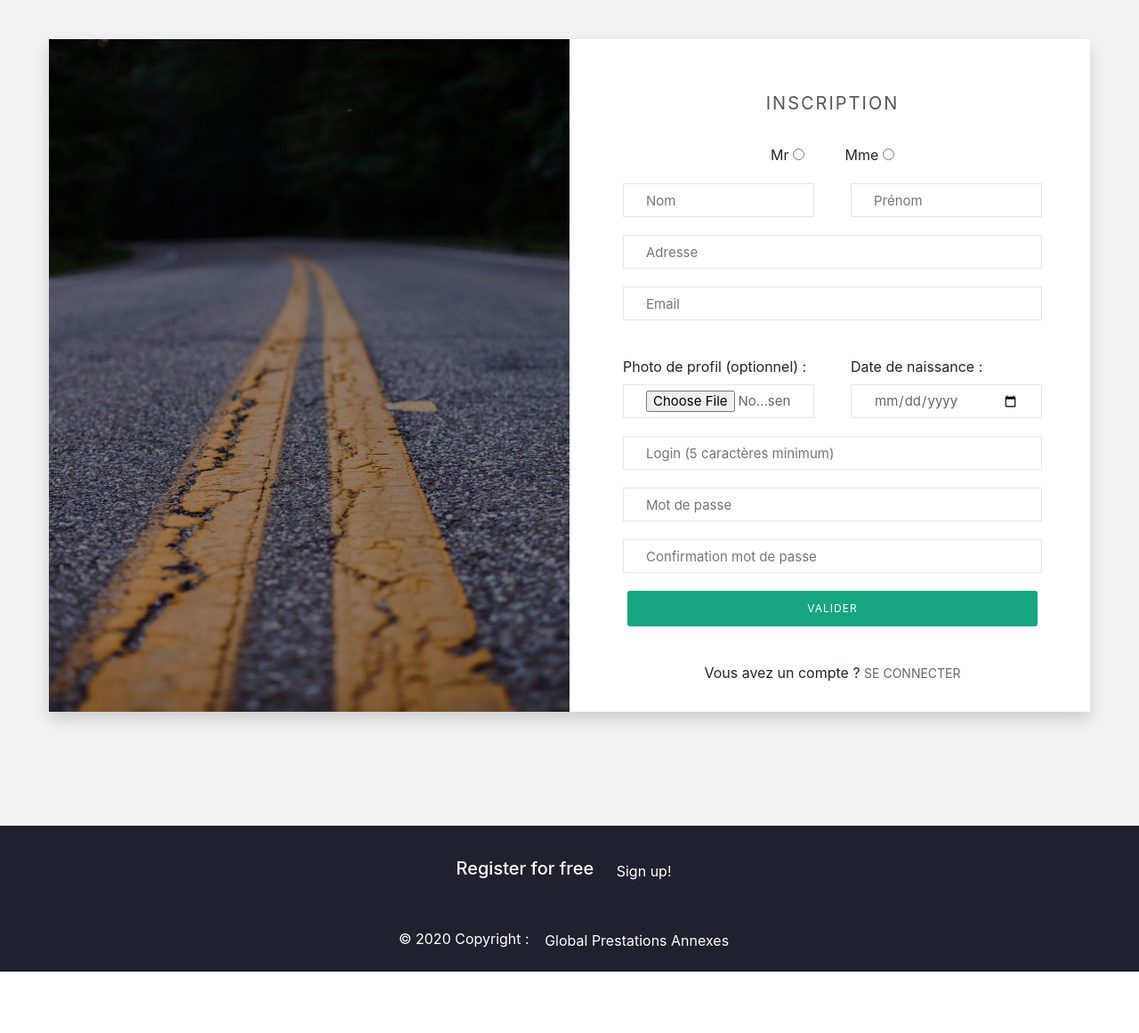
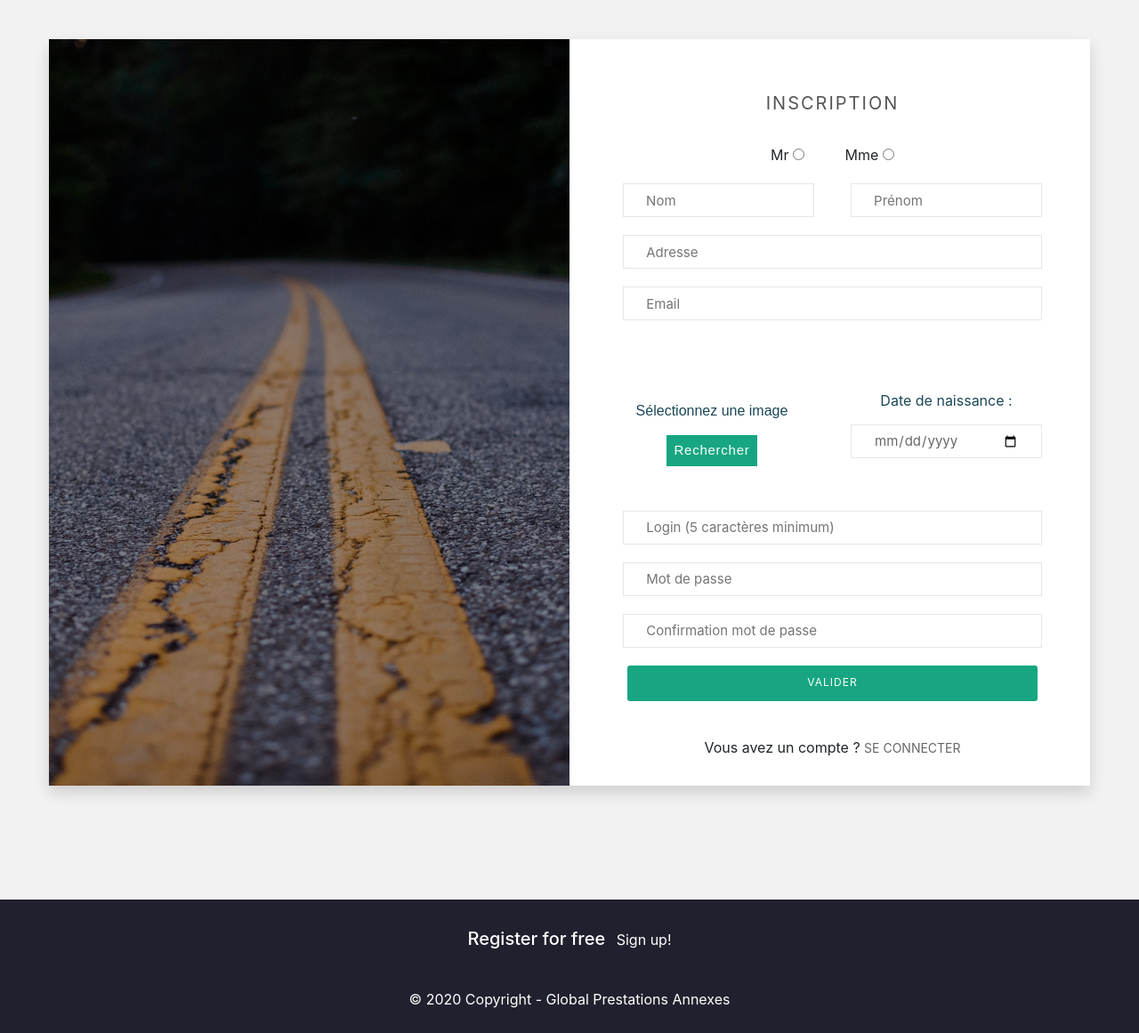
Before and after one commit to adrien-gonzalez/GPA, a PHP site: page /sources/inscription.php in a window 1280 px wide. Shown: the part 56-1217 px from the top of the page at 89% size. Before the commit the page ends 1148 px from the top, so only its background shows below. Run offline with PHP 8.4, Linux system fonts and the light colour scheme; some libraries are stand-ins or nearby versions.

Commit message:
Inscription termineée avec possibilité de rajout photo de profil

```diff
--- a/css/formulaire/form.css
+++ b/css/formulaire/form.css
@@ -56,16 +56,6 @@
 .limiter textarea:focus, input:focus {
   border-color: transparent !important;
 }
-
-/*.limiter input::-webkit-input-placeholder { color: #999999;}
-.limiter input:-moz-placeholder { color: #999999;}
-.limiter input::-moz-placeholder { color: #999999;}
-.limiter input:-ms-input-placeholder { color: #999999;}
-
-.limiter textarea::-webkit-input-placeholder { color: #999999;}
-.limiter textarea:-moz-placeholder { color: #999999;}
-.limiter textarea::-moz-placeholder { color: #999999;}
-.limiter textarea:-ms-input-placeholder { color: #999999;}*/
 
 /*---------------------------------------------*/
 .limiter button {
@@ -244,7 +234,8 @@
 }
 
 input.input100 {
-  height: 100%;
+  height: 99%;
+  width: 99.9%;
 }
 
 /*---------------------------------------------*/
@@ -254,8 +245,8 @@ input.input100 {
   display: block;
   width: calc(100% + 2px);
   height: calc(100% + 2px);
-  top: -1px;
-  left: -1px;
+ /* top: -1px;
+  left: -1px;*/
   pointer-events: none;
   border: 1px solid #17A681;
   visibility: hidden;
@@ -481,6 +472,85 @@ path{
 }
 
 svg{
-  margin-left: -15%;
+
+  right: 5px;
+  position: absolute;
   cursor: pointer
 }
+
+
+.champ_vide{
+
+  position: absolute;
+  top : 120px;
+  color: #C0392B;
+  font-size: 18px;
+}
+
+@media (max-width: 576px) {
+
+  .champ_vide{
+
+    position: absolute;
+    top : 155px;
+    color: #C0392B;
+    font-size: 18px;
+  }
+
+}
+
+.naissance_input{
+
+  display: flex;
+  justify-content: center;
+  flex-direction: column;
+}
+
+
+.container2{
+  width: 200px;
+  margin: 50px auto;
+  font-family: sans-serif;
+}
+
+label{
+  display: block;
+  max-width: 200px;
+  margin: 0 auto 15px;
+  text-align: center;
+  word-wrap: break-word;
+  color: #1a4756;
+}
+
+.hidden, #uploadImg:not(.hidden) + label{
+  display: none;
+}
+
+#fileToUpload{
+  display: none;
+  margin: 0 auto;
+}
+
+#upload{
+  display: block;
+  padding: 6px 8px;
+  border: 0;
+  margin: 0 auto;
+  font-size: 15px;
+  letter-spacing: 0.05em;
+  cursor: pointer;
+  background: #17A681;
+  color: #fff;
+  outline: none;
+  transition: .2s;
+}
+
+#upload:hover{
+
+  background: #0D836E;
+}
+
+img{
+  display: block;
+  margin: 0 auto 15px;
+}
--- a/css/style.css
+++ b/css/style.css
@@ -229,15 +229,21 @@ footer{
   background-color: #21202E;
   color: white;
   margin-top: 10%;
+  padding: 10px;
 }
 
 footer a{
 
   text-decoration: none;
   color: white;
+  transition: 0.2s;
 }
 
+footer a:hover{
 
+  color: #909097;
+  text-decoration: none;
+}
 
 .green{
 
@@ -252,5 +258,6 @@ footer a{
   background-color: #0D836E;
 }
 .green:focus{
+
   outline: 0;
 }
--- a/js/log/inscription.js
+++ b/js/log/inscription.js
@@ -8,7 +8,7 @@ $(document).ready(function (){
 		   $("#password1").val() != "" && $("#password2").val() != "" &&
 		   $('#homme').is(':checked') || $('#femme').is(':checked') )
 		{
-
+				$(".champ_vide").remove()
 				genre     = document.querySelector('input[name="genre"]:checked').value;
 				nom 	  = $("#nom"      ).val()
 				prenom    = $("#prenom"   ).val()
@@ -24,9 +24,27 @@ $(document).ready(function (){
 		       	type: 'POST',
 		       	data: {genre: genre, nom: nom, prenom: prenom, adresse: adresse, email: email, naissance: naissance,
 		       			login: login, password1: password1, password2: password2},
+
 			    success:function(data)
 				{
-					console.log(data)
+					if(data == "ok")
+					{
+						var fd = new FormData();
+					    var files = $('#fileToUpload')[0].files[0];
+					    fd.append('file',files);
+
+						$.ajax({
+						    url: '../fonctions/upload.php',
+					        type: 'post',
+					        data: fd,
+					        contentType: false,
+					        processData: false,
+					        success: function(response){
+					        }
+						});
+					}
+					else
+					{
 						var nbr_erreurs=1;
 						for(i=0; i<Object.keys(data).length;i++)
 						{
@@ -36,13 +54,17 @@ $(document).ready(function (){
 							    }
 						}
 						var result = JSON.parse(data);
-
 						$("svg").remove()
 						for(j=0;j < nbr_erreurs; j++ )
 						{
 							var champ = Object.keys(result)[j]
-
-
+							if(champ == "Character")
+							{
+								$("#login").val("");
+								$('.login').css({"border":"1px solid #C0392B"})
+								$("#login").after('<svg  type="button"  data-trigger="hover" data-container="body" data-toggle="popover" data-placement="right" data-content="Caractères spéciaux non autorisés." class="bi bi-info-circle-fill" width="1.2em" height="1.2em" viewBox="0 0 16 16" fill="currentColor" xmlns="http://www.w3.org/2000/svg"><path fill-rule="evenodd" d="M8 16A8 8 0 108 0a8 8 0 000 16zm.93-9.412l-2.29.287-.082.38.45.083c.294.07.352.176.288.469l-.738 3.468c-.194.897.105 1.319.808 1.319.545 0 1.178-.252 1.465-.598l.088-.416c-.2.176-.492.246-.686.246-.275 0-.375-.193-.304-.533L8.93 6.588zM8 5.5a1 1 0 100-2 1 1 0 000 2z" clip-rule="evenodd"/></svg>')
+								$('[data-toggle="popover"]').popover()
+							}
 							if(champ == "Login_exist")
 							{
 								$("#login").val("");
@@ -80,12 +102,14 @@ $(document).ready(function (){
 							}
 						}
 					}
+				}
 		    });
 		}
 		else
 		{
-
-
+			$("svg").remove()
+			$(".champ_vide").remove()
+			$(".login100-form-title").after('<div class="champ_vide">*Des champs sont vides</div>')
 			if($('#homme').is(':checked') || $('#femme').is(':checked')){
 			}
 			else
@@ -127,3 +151,61 @@ $(document).ready(function (){
 		}
 	});
 });
+
+
+// AFFICHAGE IMAGE SUR LA PAGE
+$(function(){
+
+		var valid_extensions = [".jpg",".jpeg",".png"]
+		var container = $('.container2'), inputFile = $('#fileToUpload'), img, btn, txt = 'Rechercher', txtAfter = "Changer d'image";
+
+		if(!container.find('#upload').length){
+			container.find('.input').append('<input type="button" value="'+txt+'" id="upload">');
+			btn = $('#upload');
+			container.prepend('<img src="" class="hidden" alt="Uploaded file" id="uploadImg" width="100">');
+			img = $('#uploadImg');
+		}
+		btn.on('click', function(){
+			img.animate({opacity: 0}, 300);
+			inputFile.click();
+		});
+		inputFile.on('change', function(e){
+
+			var upload = 0
+			taille = $('#fileToUpload').val().length
+			type   = $('#fileToUpload').val().substr(taille - 4, 4)
+
+			for(i=0; i < valid_extensions.length; i++)
+			{
+				if(valid_extensions[i] == type)
+				{
+					upload = 1
+				}
+			}
+			if(upload  == 1)
+			{
+				$("#label_image").css({"display" : "none"})
+				$("#erreur_format").remove()
+				container.find('label').html( inputFile.val() );
+				var i = 0;
+				for(i; i < e.originalEvent.srcElement.files.length; i++) {
+					var file = e.originalEvent.srcElement.files[i],
+						reader = new FileReader();
+
+					reader.onloadend = function(){
+						img.attr('src', reader.result).animate({opacity: 1}, 700);
+					}
+					reader.readAsDataURL(file);
+					img.removeClass('hidden');
+				}
+				btn.val( txtAfter );
+			}
+			else
+			{
+				$("#label_image").text("Mauvais format")
+				$("#label_image").css({"display" : "inherit"})
+				img.addClass('hidden');
+
+			}
+		});
+});
--- a/sources/footer.php
+++ b/sources/footer.php
@@ -9,7 +9,7 @@
         <h5 class="mb-1">Register for free</h5>
       </li>
       <li class="list-inline-item">
-        <a href="" class="btn btn-outline-white btn-rounded">Sign up!</a>
+        <a href="">Sign up!</a>
       </li>
     </ul>
     <!-- Call to action -->
@@ -18,8 +18,8 @@
   <!-- Footer Elements -->
 
   <!-- Copyright -->
-  <div class="footer-copyright text-center py-3">© 2020 Copyright :
-    <a href="http://global-pa.fr/" class="btn btn-outline-white btn-rounded">Global Prestations Annexes</a>
+  <div class="footer-copyright text-center py-3">© 2020 Copyright -
+    <a href="http://global-pa.fr/">Global Prestations Annexes</a>
   </div>
   <!-- Copyright -->
 
--- a/sources/header.php
+++ b/sources/header.php
@@ -31,7 +31,7 @@ define('ma_courante', preg_replace($reg, '$2', $url)); ?>
  			{
  			?>
 	         	<li class="nav-item text-uppercase">
-	            	<a class="nav-link js-scroll-trigger"  href="index.php">Accueil</a>
+	            	<a class="nav-link js-scroll-trigger"  href="">Accueil</a>
 	          	</li>
 			  	<li class="nav-item text-uppercase">
 	            	<a class="nav-link js-scroll-trigger" href="sources/contact.php">Contact</a>
@@ -45,7 +45,7 @@ define('ma_courante', preg_replace($reg, '$2', $url)); ?>
 	    	{
 	    	?>
 	    		<li class="nav-item text-uppercase">
-	            	<a class="nav-link js-scroll-trigger"  href="../index.php">Accueil</a>
+	            	<a class="nav-link js-scroll-trigger"  href="../">Accueil</a>
 	          	</li>
 			  	<li class="nav-item text-uppercase">
 	            	<a class="nav-link js-scroll-trigger" href="contact.php">Contact</a>
--- a/sources/inscription.php
+++ b/sources/inscription.php
@@ -30,13 +30,14 @@ $annee = $now->format('Y') - 18;
 $date=$now->format('m-d');
 $date_max = $annee."-".$date;
 
+
 ?>
 
 
 <div class="limiter m-t-100">
 	<div class="container-login100">
 		<div class="wrap-login100 shadow">
-			<form class="login100-form validate-form">
+			<form class="login100-form validate-form" enctype="multipart/form-data">
 				<span class="login100-form-title p-b-34">
 					Inscription
 				</span>
@@ -73,13 +74,16 @@ $date_max = $annee."-".$date;
 				</div>
 				<div class="flex-row">
 					<div>
-						<label>Photo de profil (optionnel) :</label>
-						<div class="file wrap-input100 rs1-wrap-input100 validate-input m-b-20 taille2">
-							<input class="input100-2" type="file" name="fileToUpload" id="fileToUpload">
-							<span class="focus-input100"></span>
+					<div class="d-flex flex-column container2 ">
+						<label id="label_image" class="label" for="input">Sélectionnez une image</label>
+
+						<div class="input">
+							<input name="input" id="fileToUpload" accept="image/*" type="file">
 						</div>
 					</div>
-					<div>
+
+					</div>
+					<div class="naissance_input">
 						<label>Date de naissance :</label>
 						<div class="naissance wrap-input100 rs1-wrap-input100 validate-input m-b-20 taille2">
 								<input id="naissance" class="input100-2" type="date" name="date" placeholder="Date de naissance"
```
Also changed, not shown: fonctions/fonction_inscription.php (+6 -6 lines), fonctions/upload.php (added, +20 -0 lines), index.php (+9 -6 lines). Lines whose indentation alone changed are shown as unchanged.
